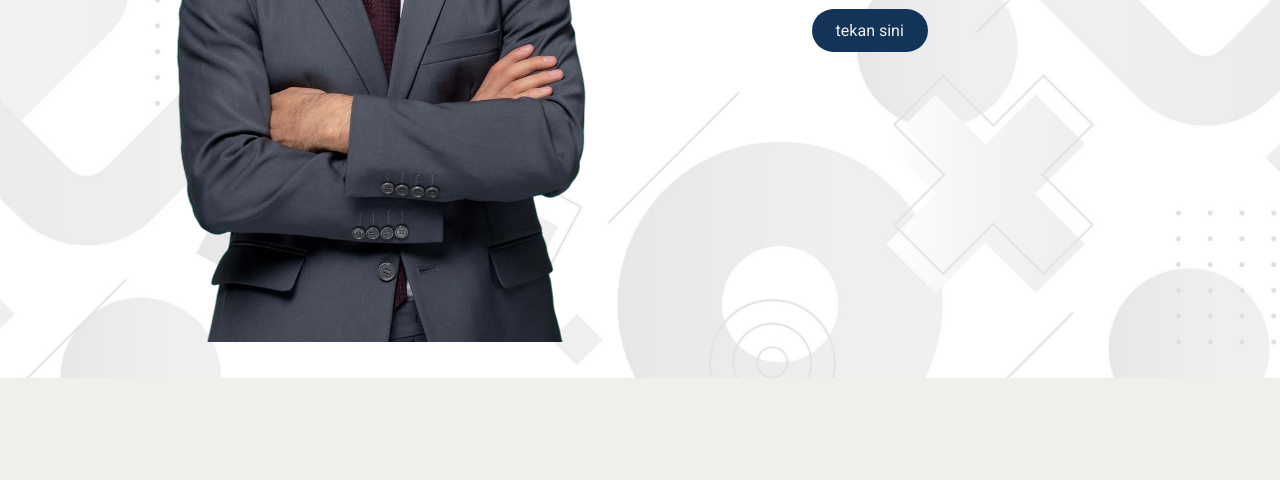
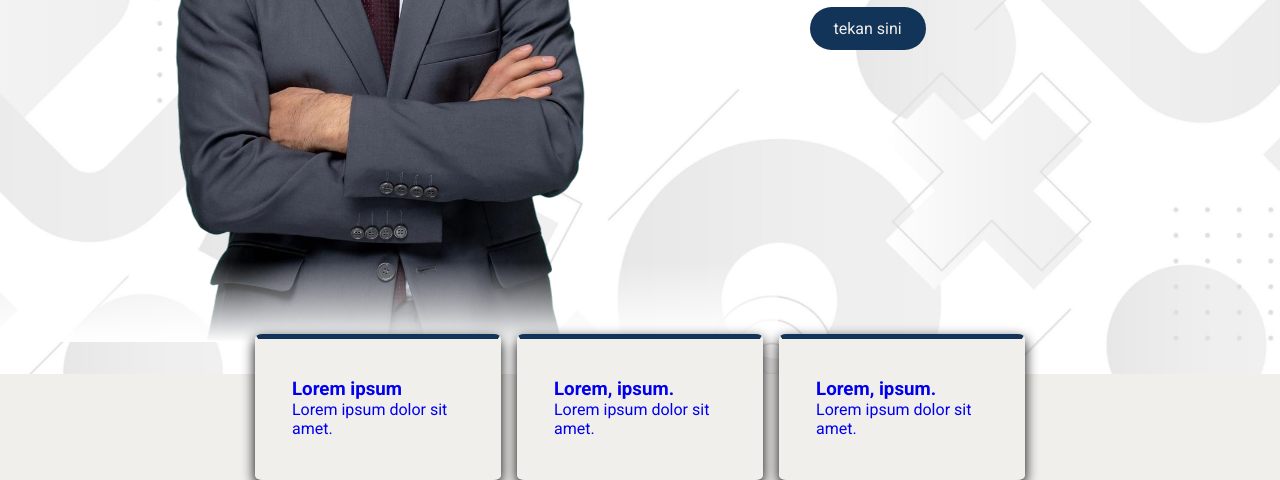
Before and after one commit to andizazz/infrascan, a plain HTML site: page index.html in a window 1280 px wide. Shown: the part 490-970 px from the top of the page. Before the commit the page ends 868 px from the top, so only its background shows below. Drawn offline with nearby package versions, Linux system fonts and the light colour scheme.

Commit message:
nambah kotak-kotak

```diff
--- a/index.html
+++ b/index.html
@@ -51,13 +51,44 @@
 
             <div class="right">
                 <h1>Lorem ipsum dolor sit <span>amet</span></h1>
-            <p>Lorem ipsum dolor sit amet, consectetur adipisicing elit. Iure animi fuga esse nihil.</p>
-            <a href="#" class="action">tekan sini</a>
+                <p>Lorem ipsum dolor sit amet, consectetur adipisicing elit. Iure animi fuga esse nihil.</p>
+                <a href="#" class="action">tekan sini</a>
             </div>
         </main>
     </section>
 
     <!-- halaman awal end -->
+
+    <!-- kotak-kotak start -->
+
+    <div class="kotak-kotak">
+        <a href="#">
+            <div class="bagian-kotak">
+                <main class="tempat">
+                    <h3>Lorem ipsum </h3>
+                    <p>Lorem ipsum dolor sit amet.</p>
+                </main>
+            </div>
+        </a>
+        <a href="#">
+            <div class="bagian-kotak">
+                <main class="tempat">
+                    <h3>Lorem, ipsum.</h3>
+                    <p>Lorem ipsum dolor sit amet.</p>
+                </main>
+            </div>
+        </a>
+        <a href="#">
+            <div class="bagian-kotak">
+                <main class="tempat">
+                    <h3>Lorem, ipsum.</h3>
+                    <p>Lorem ipsum dolor sit amet.</p>
+                </main>
+            </div>
+        </a>
+    </div>
+
+    <!-- kotak-kotak end -->
 
     <!-- icons -->
     <script>
--- a/style.css
+++ b/style.css
@@ -161,8 +161,58 @@ body {
     border-radius: 50px;
     text-decoration: none;
 }
+.left {
+    position: relative;
+    width: fit-content;
+    max-width: 100%;
+}
+
+.left img {
+    max-width: 100%;
+    height: auto;
+    display: block;
+}
+
+
+.left::after {
+    content: '';
+    position: absolute;
+    left: 0;
+    bottom: 0;
+    width: 100%;
+    height: 80px;
+    background: linear-gradient(to bottom, rgba(255,255,255,0) 0%, rgb(255, 255, 255) 100%);
+    pointer-events: none;
+}
 
 /* halaman utama end */
+
+/* kotak-kotak start */
+
+.kotak-kotak a .bagian-kotak .tempat {
+    padding: 1.2rem 7%;
+}
+
+.kotak-kotak {
+    display: flex;
+    align-items: space-between;
+    justify-content: center;
+    gap: 1rem;
+    z-index: 10;
+    position: relative;
+    margin-top: -40px;
+}
+
+.kotak-kotak a {
+    border: solid 3px #F1EFEC;
+    border-radius: 3%;
+    box-shadow: 0 5px 13px 0 #000000;
+    padding: 20px;
+    background-color: #F1EFEC;
+    border-top: #123458 solid 5px;
+}
+
+/* kotak-kotak end */
 
 /* Responsif sesuai media */
 /* laptop */
@@ -207,6 +257,9 @@ body {
     .home-content .left img {
         display: none;
     }
+    .kotak-kotak {
+        margin-top: -200px;
+
 
 
 }
@@ -214,9 +267,10 @@ body {
 
 /* handphone */
 @media (max-width: 450px){
-    html {
-        font-size: 45%;
+    .navbar-logo {
+        font-size: 65%;
     }
+}
 }
 /* handphone end */
 /* responsif media end */
```
